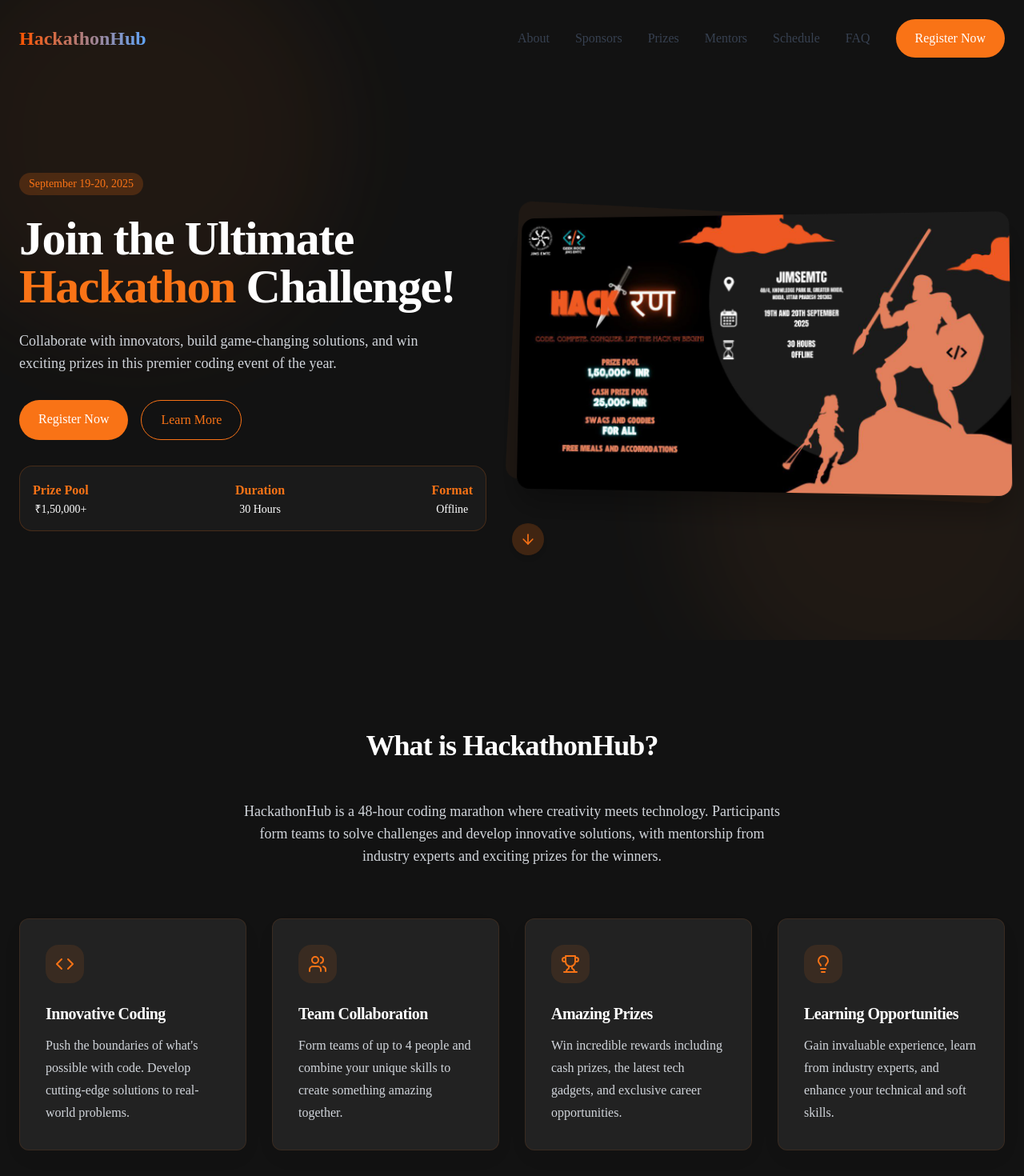
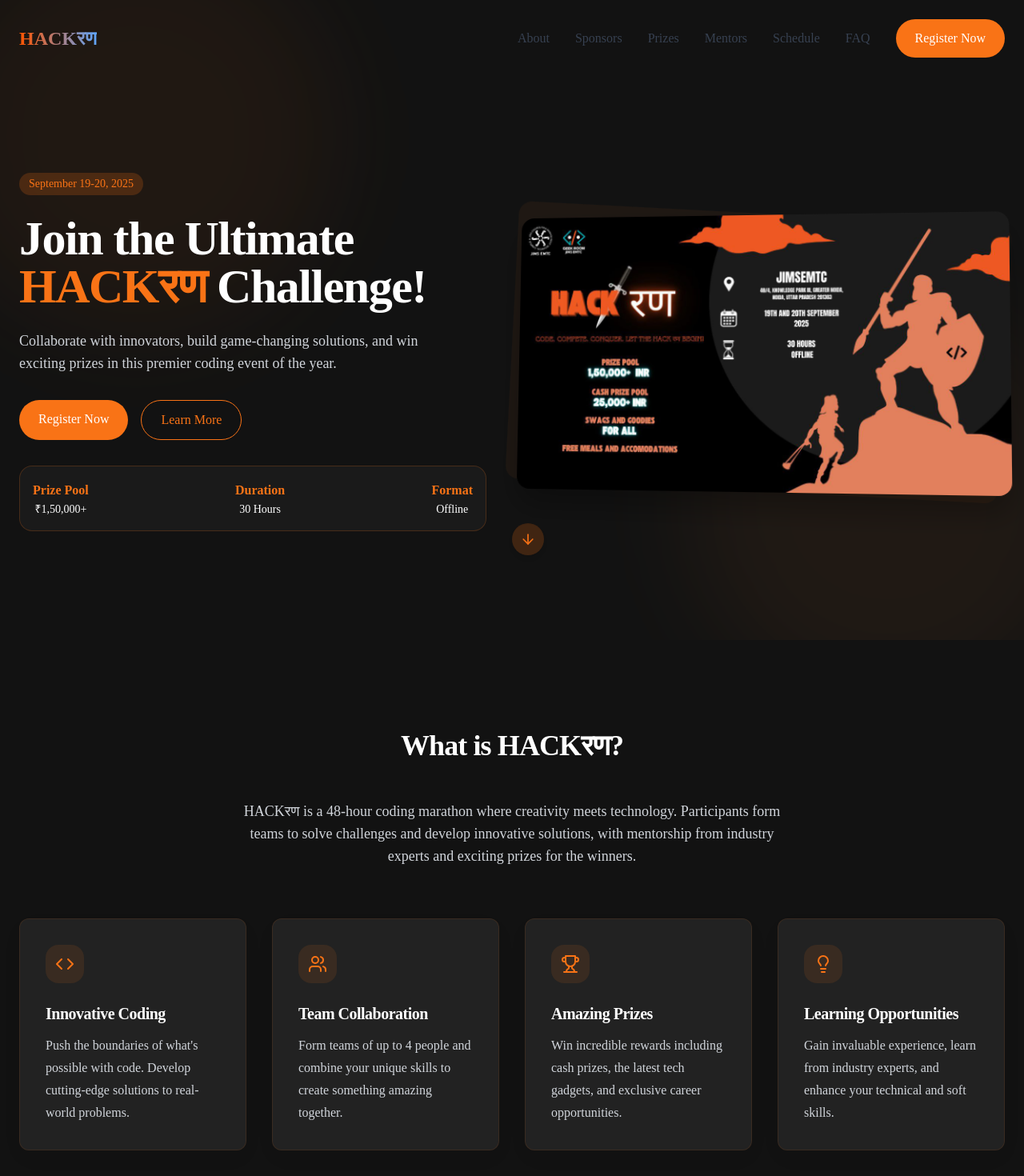
Before and after one commit to Mohitclan/hackathon-hub-2023, a React (Vite) app: page / in a window 1280 px wide. Shown: the top 1470 px of the page at 80% size. Built offline with nearby package versions, Linux system fonts and the light colour scheme.

Commit message:
Rename website to HACKरण
Renamed the website "HackathonHub" to "HACKरण" throughout the project.

```diff
--- a/src/components/About.tsx
+++ b/src/components/About.tsx
@@ -31,12 +31,12 @@ const About = () => {
     <section id="about" className="section-padding bg-charcoal-dark">
       <div className="container mx-auto px-6">
         <Transition animation="fade-in-up">
-          <h2 className="section-heading text-white">What is HackathonHub?</h2>
+          <h2 className="section-heading text-white">What is HACKरण?</h2>
         </Transition>
 
         <Transition animation="fade-in-up" delay={200}>
           <p className="section-subheading text-gray-300">
-            HackathonHub is a 48-hour coding marathon where creativity meets technology.
+            HACKरण is a 48-hour coding marathon where creativity meets technology.
             Participants form teams to solve challenges and develop innovative solutions,
             with mentorship from industry experts and exciting prizes for the winners.
           </p>
--- a/src/components/Footer.tsx
+++ b/src/components/Footer.tsx
@@ -1,4 +1,3 @@
-
 import React from 'react';
 import { Facebook, Twitter, Instagram, Linkedin, Mail, Phone, MapPin } from 'lucide-react';
 import Transition from './Transition';
@@ -12,7 +11,7 @@ const Footer = () => {
         <div className="grid grid-cols-1 md:grid-cols-4 gap-12">
           <Transition animation="fade-in-up" delay={100} className="md:col-span-2">
             <div>
-              <h2 className="text-2xl font-bold mb-6 gradient-text">HackathonHub</h2>
+              <h2 className="text-2xl font-bold mb-6 gradient-text">HACKरण</h2>
               <p className="text-gray-400 mb-8 max-w-md">
                 Join us for an unforgettable 48-hour coding experience where innovation meets collaboration.
                 Build, learn, and compete for amazing prizes.
@@ -96,7 +95,7 @@ const Footer = () => {
         <Transition animation="fade-in-up" delay={400}>
           <div className="border-t border-gray-800 mt-16 pt-8 flex flex-col md:flex-row justify-between items-center">
             <p className="text-gray-500 text-sm mb-4 md:mb-0">
-              &copy; {currentYear} HackathonHub. All rights reserved.
+              &copy; {currentYear} HACKरण. All rights reserved.
             </p>
             <div className="flex space-x-6">
               <a href="#" className="text-gray-500 hover:text-white text-sm">Privacy Policy</a>
--- a/src/components/Hero.tsx
+++ b/src/components/Hero.tsx
@@ -34,7 +34,7 @@ const Hero = () => {
 
             <Transition animation="fade-in-up" delay={300}>
               <h1 className="text-4xl md:text-5xl lg:text-6xl font-bold leading-tight mb-6 text-white">
-                Join the Ultimate <span className="text-orange">Hackathon</span> Challenge!
+                Join the Ultimate <span className="text-orange">HACKरण</span> Challenge!
               </h1>
             </Transition>
 
--- a/src/components/Navbar.tsx
+++ b/src/components/Navbar.tsx
@@ -39,7 +39,7 @@ const Navbar = () => {
     >
       <div className="container mx-auto px-6 flex items-center justify-between">
         <a href="#" className="text-2xl font-bold gradient-text">
-          HackathonHub
+          HACKरण
         </a>
 
         {/* Desktop Navigation */}
--- a/src/pages/Index.tsx
+++ b/src/pages/Index.tsx
@@ -14,7 +14,7 @@ import Footer from '../components/Footer';
 const Index = () => {
   useEffect(() => {
     // Update page title
-    document.title = 'HackathonHub - Join the Ultimate Hackathon Challenge';
+    document.title = 'HACKरण - Join the Ultimate Hackathon Challenge';
   }, []);
 
   return (
```
